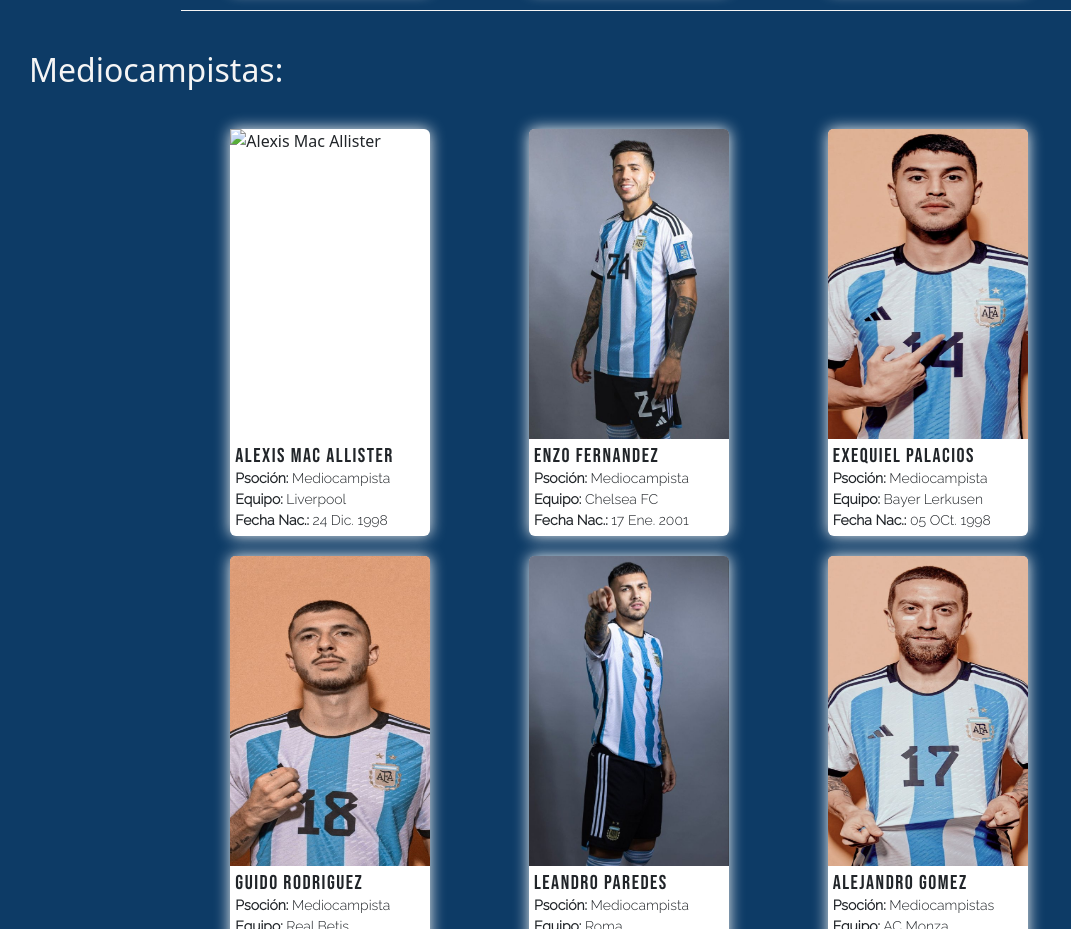
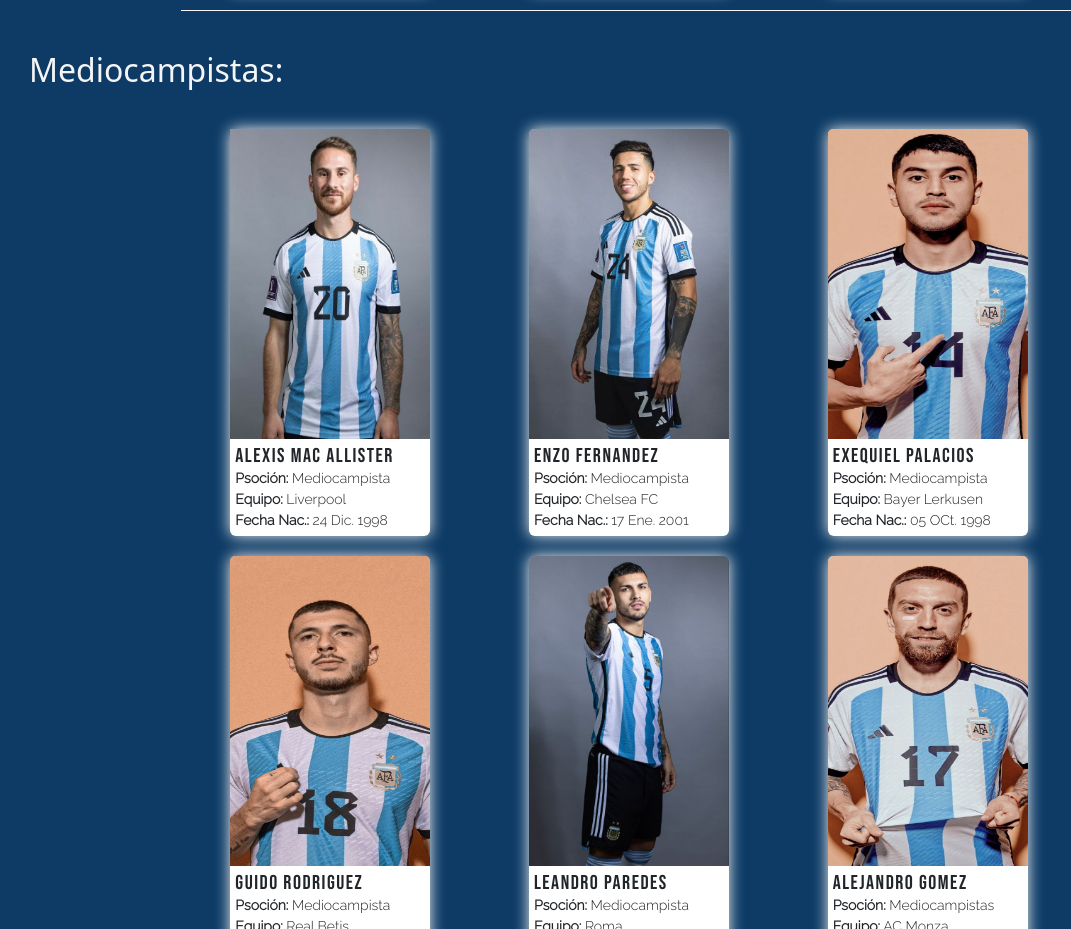
Before and after one commit to LichaSanchez30/coder_proyect, a plain HTML site: page pages/plantel.html in a window 1280 px wide. Shown: the part 2100-3029 px from the top of the page, without its empty margins (11-1082 px from the left). Drawn offline with nearby package versions, Linux system fonts and the light colour scheme.

Commit message:
Ahora si la ultima modificacion

```diff
--- a/pages/plantel.html
+++ b/pages/plantel.html
@@ -162,7 +162,7 @@
             </h2>
             <div class="mediocampistas">
                 <div class="card card-R-1 card_miEstilo">
-                    <img src="../img/scaloneta/equipo/../img/scaloneta/equipo/d-img-top" alt="Alexis Mac Allister">
+                    <img src="../img/scaloneta/equipo/med_alexis_macAlister.jpg" alt="Alexis Mac Allister">
                     <div class="card-body card-body_miestilo">
                         <h5 class="card-title mi_tilte">Alexis Mac Allister</h5>
                         <p class="card-text mi_text"><span>Psoción:</span> Mediocampista</p>
```
